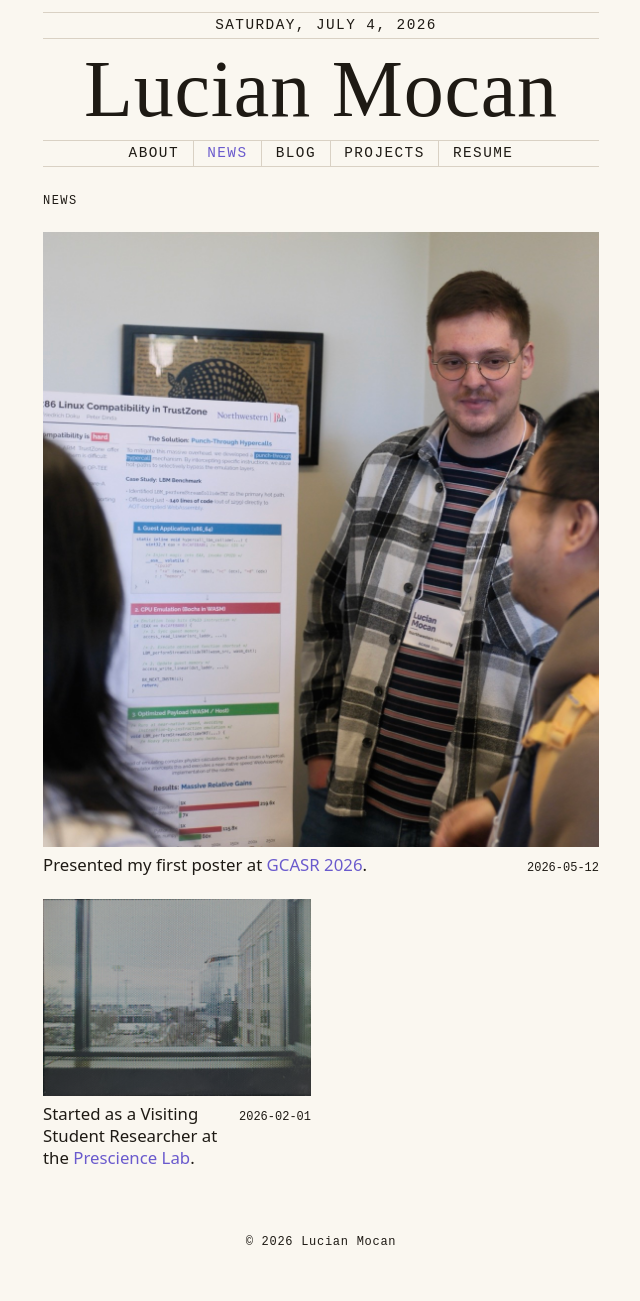
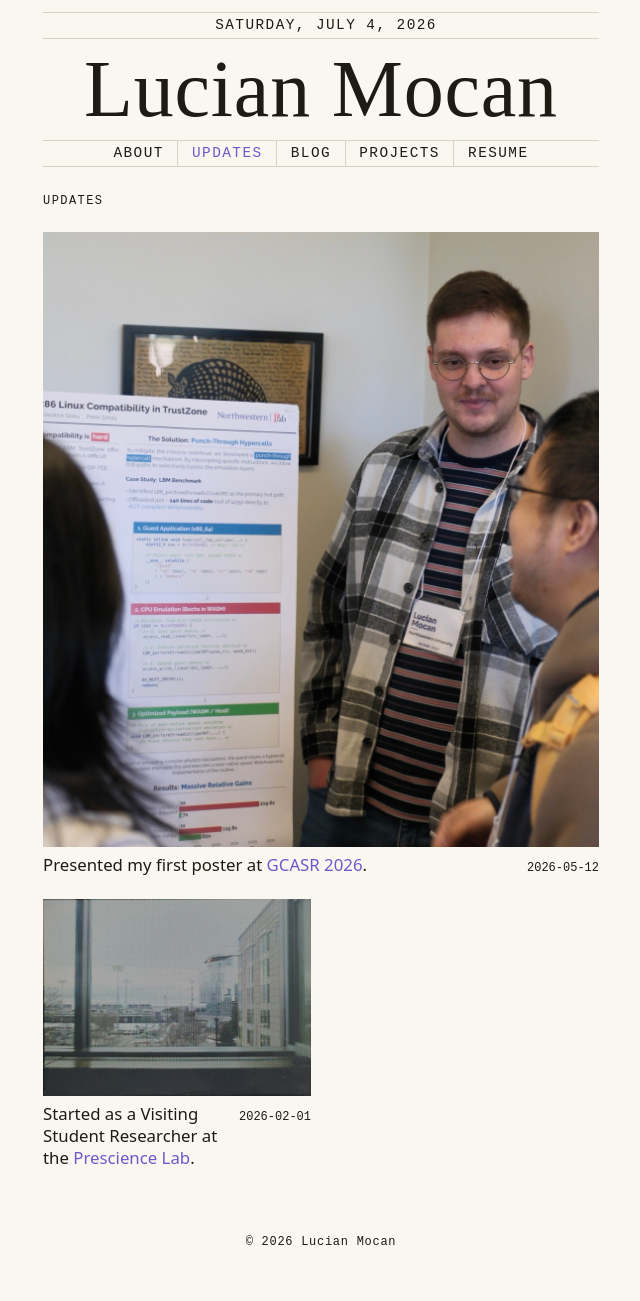
Before and after one commit to lucianmocan/lucianmocan.github.io, a Jekyll site: the page built from news/index.md, in a window 1280 px wide. Shown: the whole page, without its empty margins (319-959 px from the left). Built offline with Jekyll 4.4.1, drawn with Linux system fonts in a browser that asks for light colours; comment, search, counter and statistics services are not loaded.

Commit message:
update news->updates

```diff
--- a/_layouts/default.html
+++ b/_layouts/default.html
@@ -19,7 +19,7 @@
             </div>
             <nav>
                 <a href="/" {% if page.url == "/" %}class="active"{% endif %}>About</a>
-                <a href="/news" {% if page.url contains "/news" %}class="active"{% endif %}>News</a>
+                <a href="/news" {% if page.url contains "/news" %}class="active"{% endif %}>Updates</a>
                 <a href="/blog" {% if page.url contains "/blog" %}class="active"{% endif %}>Blog</a>
                 <a href="/projects" {% if page.url contains "/projects" %}class="active"{% endif %}>Projects</a>
                 <a href="/resume" {% if page.url contains "/resume" %}class="active"{% endif %}>Resume</a>
--- a/news/index.md
+++ b/news/index.md
@@ -1,8 +1,9 @@
 ---
 layout: default
+title: Updates
 ---
 
-<p class="section-label">News</p>
+<p class="section-label">Updates</p>
 
 <div class="news-grid">
 {% for item in site.data.news %}
```
